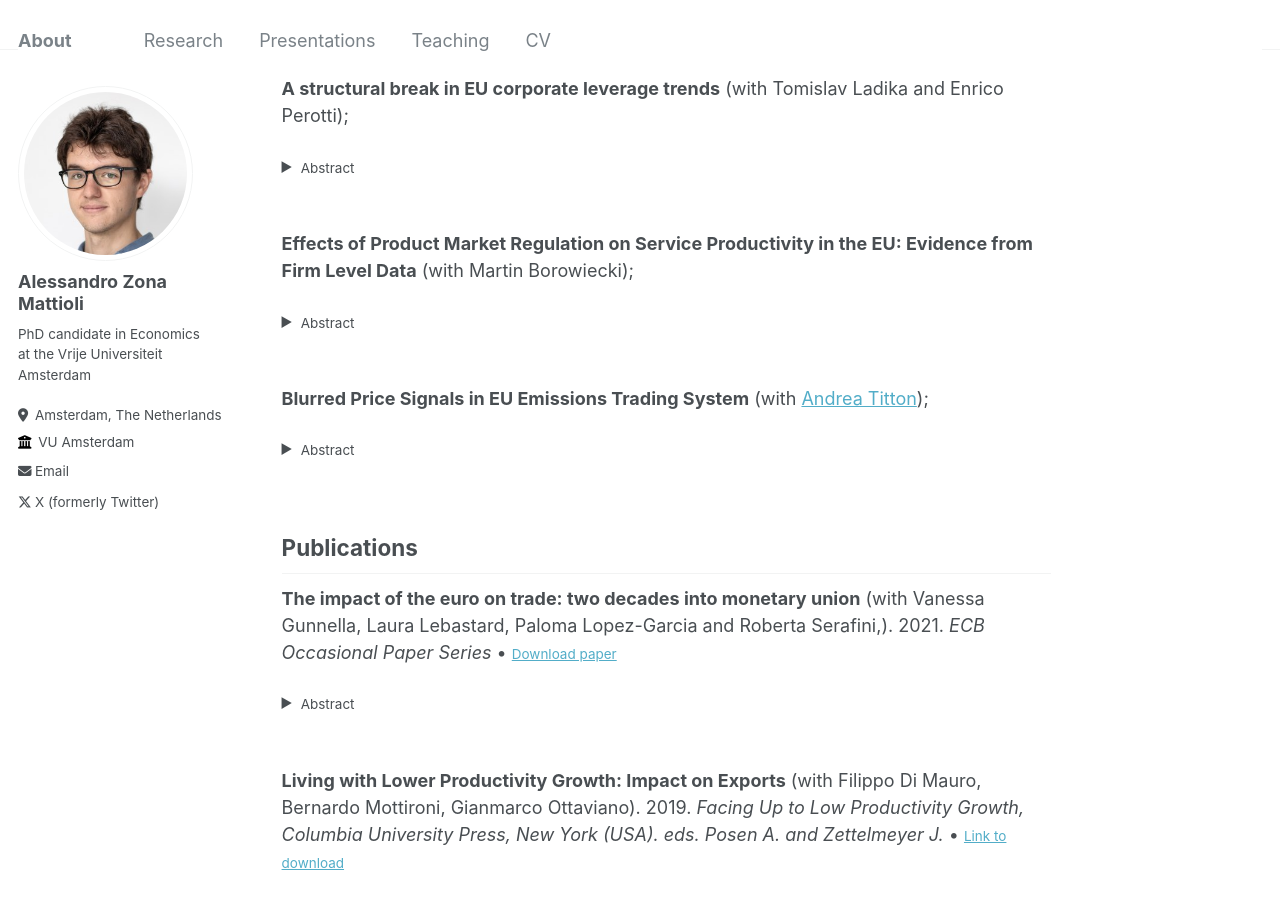
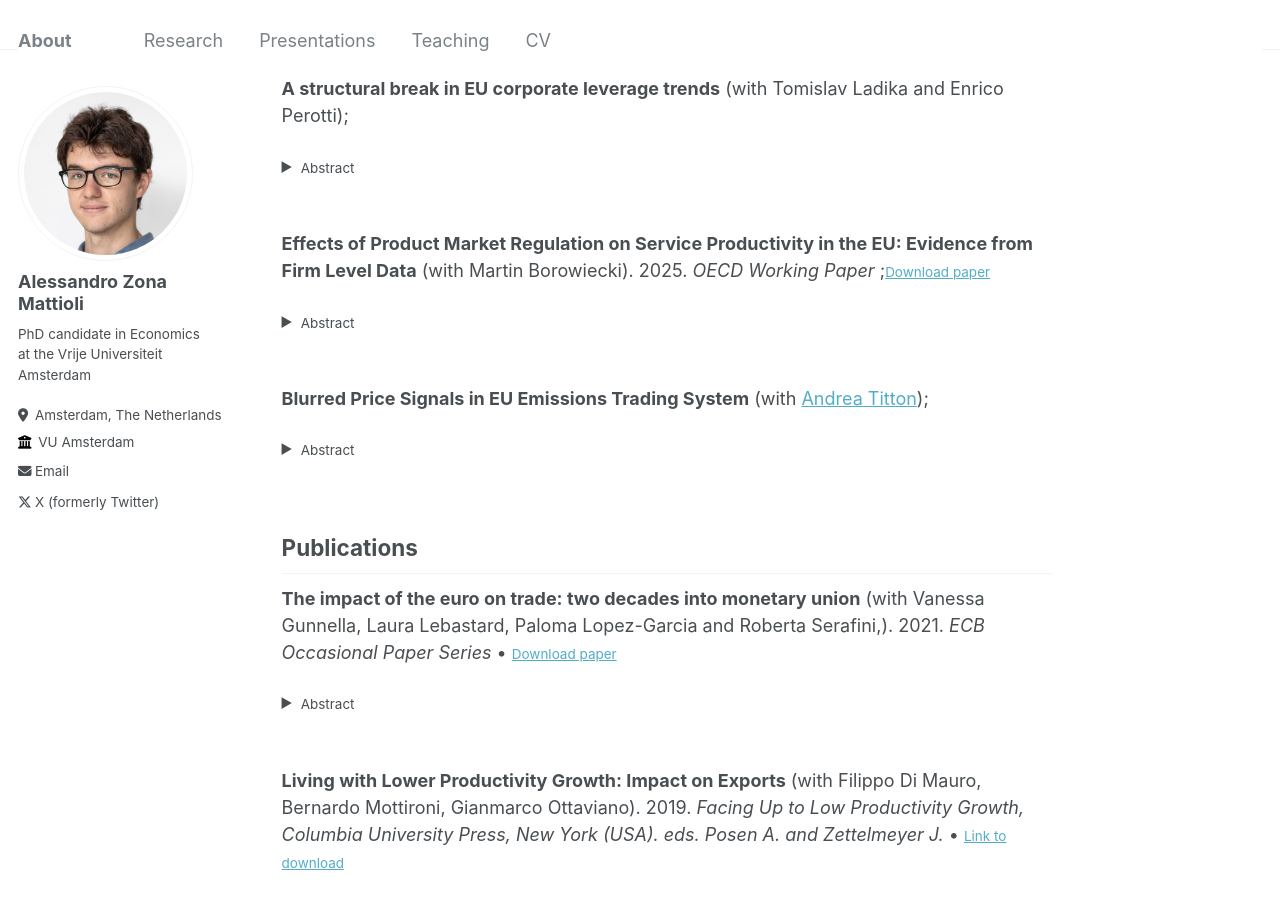
Before and after one commit to zmale/alessandrozonamattioli.github.io, a Jekyll site: the page built from _pages/research.md, in a window 1280 px wide and 900 px high, scrolled down 330 px. Built offline with Jekyll 4.4.1, drawn with Linux system fonts in a browser that asks for light colours; part of the change alters nothing that is shown.

Commit message:
Update research.md
Include OECD working paper

```diff
--- a/_pages/research.md
+++ b/_pages/research.md
@@ -27,13 +27,13 @@ Contrary to widespread concerns about rising indebtedness, we show that corporat
   </small>
 </details><br>
 
-**Effects of Product Market Regulation on Service Productivity in the EU: Evidence from Firm Level Data** (with Martin Borowiecki);
+**Effects of Product Market Regulation on Service Productivity in the EU: Evidence from Firm Level Data** (with Martin Borowiecki). 2025. *OECD Working Paper* ;<small>[Download paper](https://docs.iza.org/dp17260.pdf)</small>
 <details>
   <summary>
     <small>Abstract</small>
   </summary>
   <small>
-The paper investigates the extent to which regulatory stringency reduces productivity in services sectors across EU countries. To this end, we analyse the effects of sectoral product market regulation (PMR) on firm-level productivity growth and within-sector labour reallocation across EU countries and service sectors for the years 2000 to 2021. Using productivity shocks to US parent companies of EU subsidiaries as an instrument for productivity-enhancing technology shocks in Europe, we show that more stringent PMR are associated with lower firm-level productivity growth as well as lower within-sector labour reallocation. As for firm-level productivity, the effect of productivity shocks to US parents on productivity growth of their EU subsidiaries is weaker in countries and sectors with higher PMR. As for productivity-enhancing within-sector reallocation, employment growth of more productive firms is weaker in countries and sectors with higher PMR. The findings point to productivity benefits of pro-competition reforms to enhance the ability of EU firms to absorb productivity enhancing technological shocks or new managerial practices.
+This paper studies how product market regulation (PMR) affects firm-level labour productivity growth and within-sector labour reallocation across EU countries and service sectors from 2000 to 2021. Using productivity shocks to U.S. parent firms as instrument for productivity spillovers, it finds that stricter PMR weakens the positive impact of US shocks on EU subsidiary productivity growth and hampers within-sector labour reallocation. In highly regulated countries and sectors, productivity spillovers are diminished, and employment growth in more productive firms slows. The findings suggest that pro-competition reforms and greater market integration could strengthen productivity and reallocation in the EU service sector.
   </small>
 </details><br>
 
```
